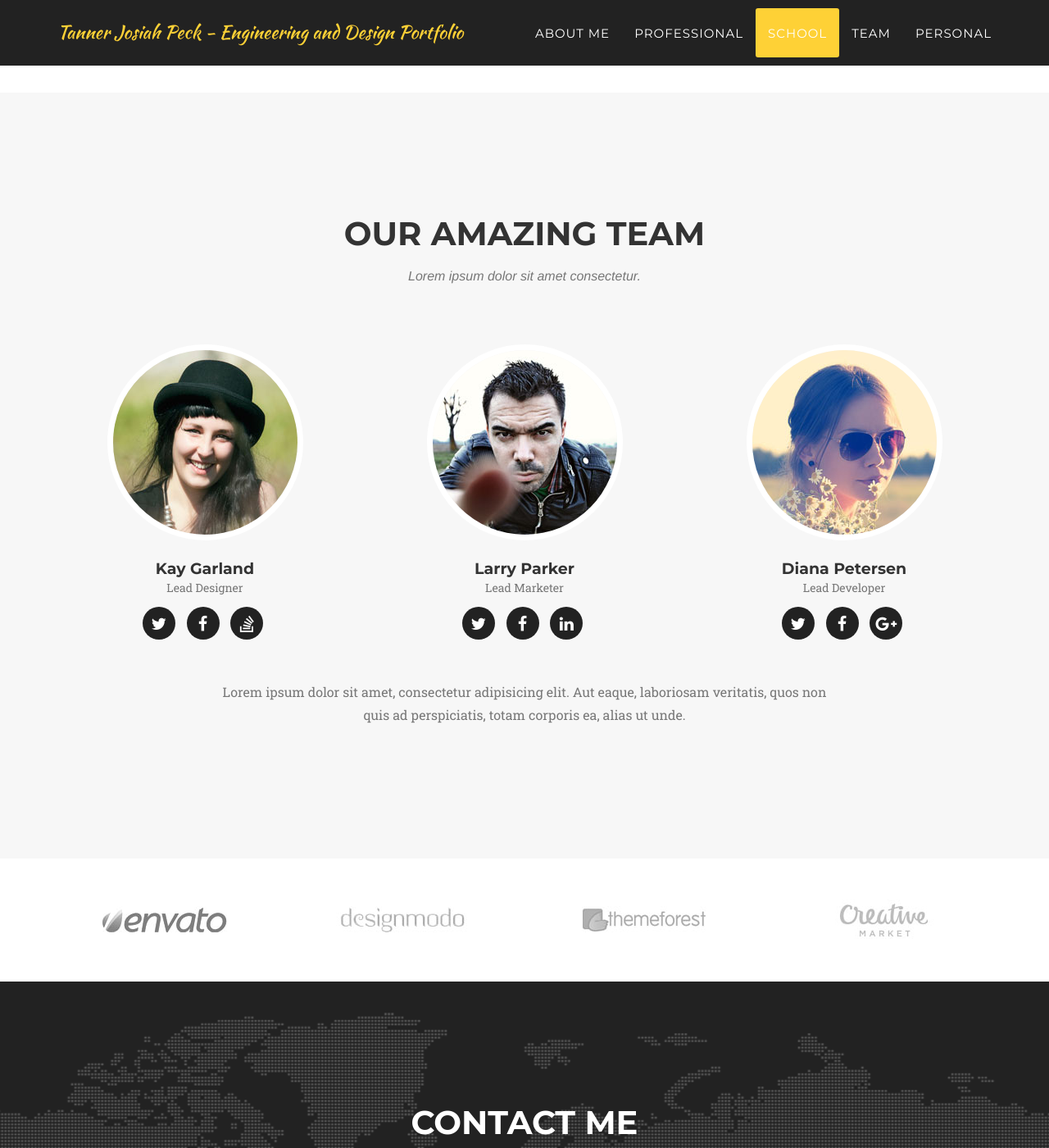
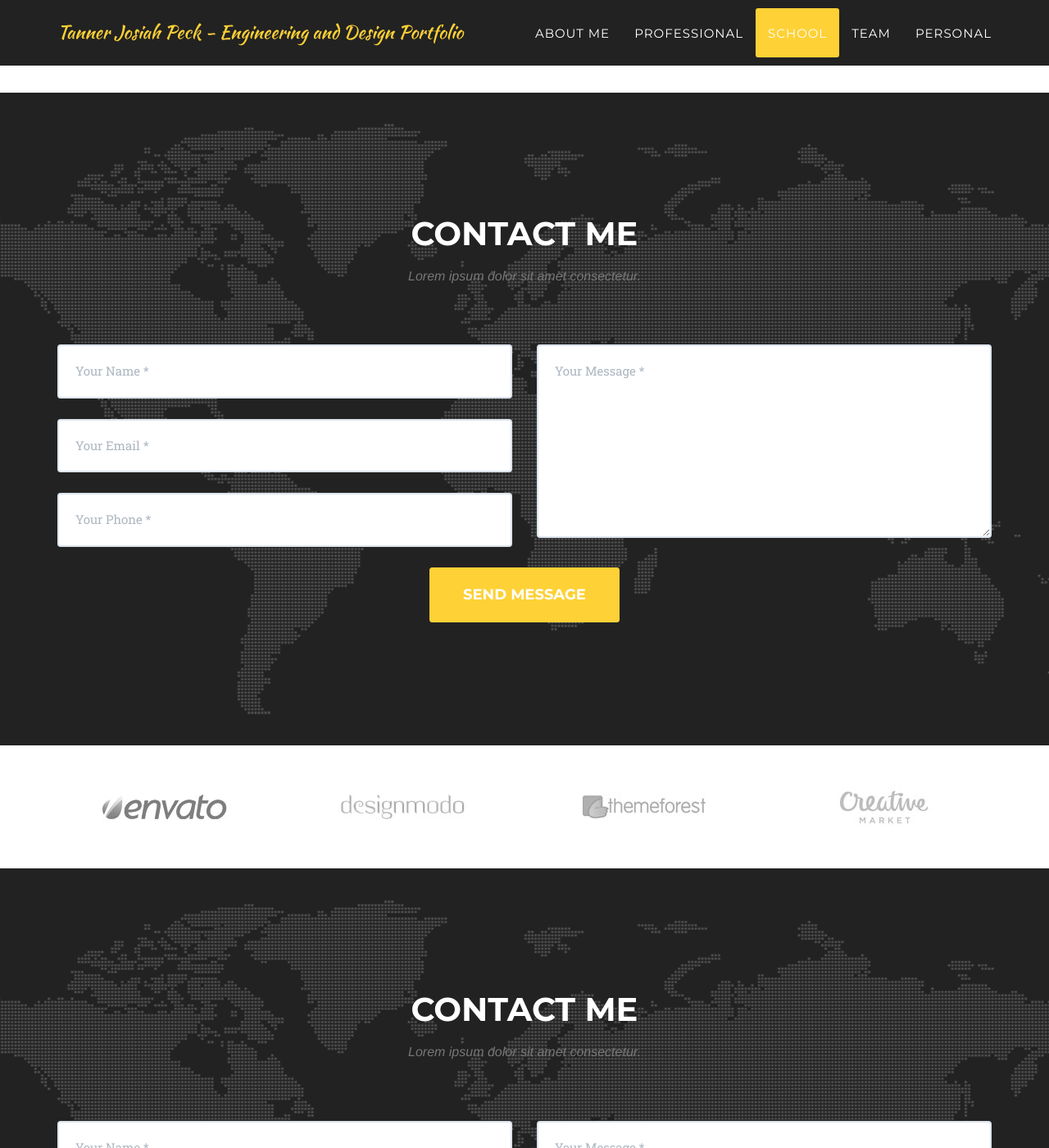
Before and after one commit to Tjpeck14/test2, a Jekyll site: the page built from index.html, in a window 1280 px wide and 1400 px high, scrolled down 4297 px. Shown: the whole window at 82% size. Built offline with Jekyll 4.4.1, drawn with Linux system fonts in a browser that asks for light colours; some web fonts are replaced.

Commit message:
Update team.html

```diff
--- a/_includes/team.html
+++ b/_includes/team.html
@@ -1,36 +1,42 @@
-<!-- Team Section -->
-    <section id="team" class="bg-light-gray">
+<section id="contact">
         <div class="container">
             <div class="row">
                 <div class="col-lg-12 text-center">
-                    <h2 class="section-heading">Our Amazing Team</h2>
+                    <h2 class="section-heading">Contact Me</h2>
                     <h3 class="section-subheading text-muted">Lorem ipsum dolor sit amet consectetur.</h3>
                 </div>
             </div>
             <div class="row">
-                {% for member in site.people %}
-                <div class="col-sm-4">
-                    <div class="team-member">
-                        <img src="img/team/{{ member.pic }}.jpg" class="img-responsive img-circle" alt="">
-                        <h4>{{ member.name }}</h4>
-                        <p class="text-muted">{{ member.position }}</p>
-                        <ul class="list-inline social-buttons">
-                            {% for network in member.social %}
-                            <li>
-                                <a href="{{ network.url }}">
-                                    <i class="fa fa-{{ network.title }}"></i>
-                                </a>
-                            </li>
-                            {% endfor %}
-
-                        </ul>
-                    </div>
-                </div>
-                {% endfor %}
-            </div>
-            <div class="row">
-                <div class="col-lg-8 col-lg-offset-2 text-center">
-                    <p class="large text-muted">Lorem ipsum dolor sit amet, consectetur adipisicing elit. Aut eaque, laboriosam veritatis, quos non quis ad perspiciatis, totam corporis ea, alias ut unde.</p>
+                <div class="col-lg-12">
+                    <form name="sentMessage" id="contactForm" novalidate>
+                        <div class="row">
+                            <div class="col-md-6">
+                                <div class="control-group form-group">
+                                    <input type="text" class="form-control" placeholder="Your Name *" id="name" required data-validation-required-message="Please enter your name.">
+                                    <p class="help-block text-danger"></p>
+                                </div>
+                                <div class="control-group form-group">
+                                    <input type="email" class="form-control" placeholder="Your Email *" id="email" required data-validation-required-message="Please enter your email address.">
+                                    <p class="help-block text-danger"></p>
+                                </div>
+                                <div class="control-group form-group">
+                                    <input type="tel" class="form-control" placeholder="Your Phone *" id="phone" required data-validation-required-message="Please enter your phone number.">
+                                    <p class="help-block text-danger"></p>
+                                </div>
+                            </div>
+                            <div class="col-md-6">
+                                <div class="control-group form-group">
+                                    <textarea class="form-control" placeholder="Your Message *" id="message" required data-validation-required-message="Please enter a message."></textarea>
+                                    <p class="help-block text-danger"></p>
+                                </div>
+                            </div>
+                            <div class="clearfix"></div>
+                            <div class="col-lg-12 text-center">
+                                <div id="success"></div>
+                                <button type="submit" class="btn btn-xl">Send Message</button>
+                            </div>
+                        </div>
+                    </form>
                 </div>
             </div>
         </div>
```
